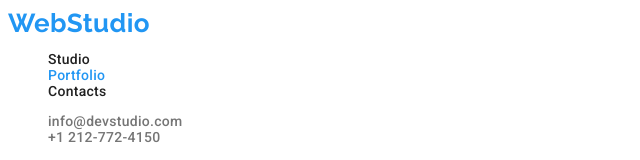
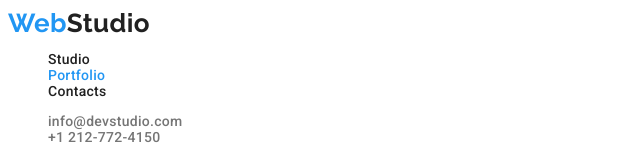
Before and after one commit to NadiaSokolenko/goit-markup-hw-02, a plain HTML site: page portfolio.html in a window 1280 px wide. Shown: the top 160 px of the page, without its empty margins (0-640 px from the left). Drawn offline with Linux system fonts and the light colour scheme.

Commit message:
Update portfolio.html

```diff
--- a/portfolio.html
+++ b/portfolio.html
@@ -14,7 +14,7 @@
     <header class="header">
         <nav>
           <a href="/" class="logo header-link">
-              WebStudio
+            Web<span class="logo-1">Studio</span>
           </a>
           <ul class="nav-site">
             <li class="list"><a href="./index.html" class="link">Studio</a></li>
@@ -101,7 +101,7 @@
         </section>
     </main>
     <footer class="footer">
-        <a href="/" class="logo footer-link"> WebStudio </a>
+        <a href="/" class="logo footer-link">Web<span class="logo-2">Studio</span></a>
         <address>
           <p class="address">
             695 Park Ave, New York, NY 10065,
```
